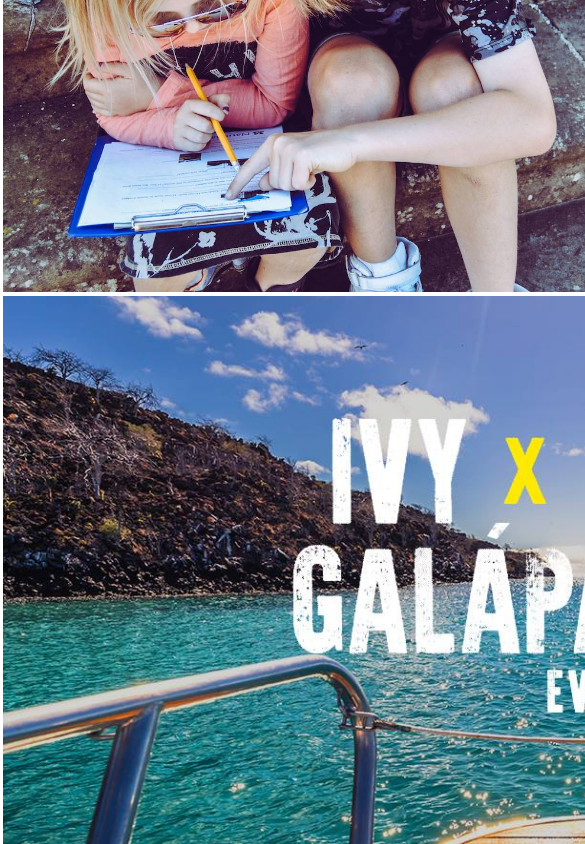
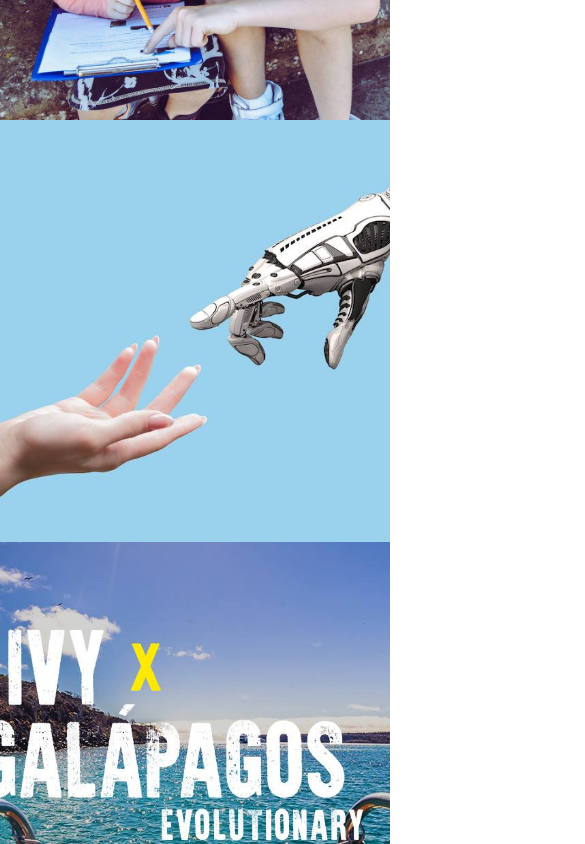
Before and after one commit to robertchen234/iris-portfolio, a React (Create React App) app: page / in a window 390 px wide. Shown: the part 920-1764 px from the top of the page, 585 px wide, since content can reach past the window. Built offline with nearby package versions, Linux system fonts and the light colour scheme.

Commit message:
mobile friendlier

```diff
--- a/src/App.css
+++ b/src/App.css
@@ -552,3 +552,213 @@ textarea {
   height: auto;
   padding: 0em 2em 0em 2em;
 }
+
+@media (max-width: 900px) {
+  html,
+  body {
+    width: 100%;
+    margin: 0px;
+    padding: 0px;
+    /* overflow-x: hidden; */
+  }
+
+  .navbar-mid {
+    display: none;
+  }
+
+  .navbar-left p {
+    padding-left: 0.5em;
+  }
+
+  .navbar-right p {
+    padding-right: 0.5em;
+  }
+
+  /* .images-container {
+    order: 2;
+    margin: auto;
+    display: flex;
+    flex-direction: column;
+  } */
+
+  .images-one,
+  .images-three,
+  .images-five {
+    display: flex;
+    flex-direction: column;
+    width: 100vw;
+    height: 100vh;
+    padding: 0em;
+  }
+
+  .images-one a,
+  .images-three a,
+  .images-five a {
+    display: flex;
+    flex-direction: column;
+    width: 100vw;
+    height: 50vh;
+  }
+
+  .images-two,
+  .images-four {
+    width: 100vw;
+    height: 50vh;
+    padding: 0em;
+  }
+
+  .images-one {
+    order: 1;
+  }
+
+  .images-two {
+    order: 2;
+  }
+
+  .images-three {
+    order: 3;
+  }
+
+  .images-four {
+    order: 4;
+  }
+
+  .images-five {
+    order: 5;
+  }
+
+  .images-odd-left,
+  .images-odd-right {
+    width: 100%;
+    height: 50vh;
+    flex: 1;
+    margin: auto;
+    object-fit: cover;
+  }
+
+  .images-odd-left {
+    padding-right: 0em;
+  }
+
+  .images-odd-right {
+    padding-left: 0em;
+  }
+
+  .images-even-center {
+    width: 100%;
+    height: 50vh;
+    margin: auto;
+    object-fit: cover;
+  }
+
+  .overlay {
+    position: absolute;
+    width: 100vw;
+    height: 50vh;
+    z-index: 1;
+    background-color: rgba(0, 0, 0, 0.5);
+    display: none;
+  }
+
+  .overlay-full {
+    width: 100vw;
+    display: none;
+  }
+
+  .overlay h2 {
+    margin: auto;
+    color: white;
+    margin-right: 0em;
+    margin-left: 0em;
+    text-align: center;
+    display: none;
+  }
+
+  .overlay .smaller-h2 {
+    margin: auto;
+    font-size: 38px;
+    text-align: center;
+    display: none;
+  }
+
+  .overlay h2 img {
+    width: 0.75em;
+    height: 0.75em;
+    display: none;
+  }
+
+  .resume,
+  .about,
+  .contact {
+    display: flex;
+    flex-direction: column;
+    margin: 1em;
+  }
+
+  .resume-one,
+  .resume-two,
+  .resume-three,
+  .resume-four {
+    flex: 1;
+    display: flex;
+    padding-bottom: 5em;
+  }
+
+  .banner-small {
+    display: none;
+  }
+
+  .about img {
+    order: 1;
+    max-width: 100%;
+    object-fit: contain;
+  }
+
+  .about blockquote {
+    order: 2;
+  }
+
+  .about-text {
+    order: 3;
+    margin: auto;
+    max-width: 90%;
+    display: flex;
+    flex-direction: column;
+  }
+
+  .about-text h2 {
+    margin: auto;
+    margin-top: 1.5em;
+    margin-bottom: 1.5em;
+  }
+
+  .about-text p {
+    margin: auto;
+    margin-bottom: -1em;
+  }
+
+  .ivy-galapagos-container,
+.ivy-summer-container {
+  margin-top: 1em;
+  margin-bottom: 1em;
+  text-align: center;
+}
+
+.ivy-galapagos-text,
+.ivy-summer-text {
+  max-width: 100%;
+}
+
+.hyperfundit-business-container {
+  margin-top: 1em;
+  display: flex;
+  flex-direction: column;
+}
+
+.hyperfundit-business-container img {
+  max-width: 100%;
+  margin: auto;
+  margin-top: 1em;
+  margin-bottom: 1em;
+}
+}
--- a/src/components/HyperfunditBusiness.js
+++ b/src/components/HyperfunditBusiness.js
@@ -20,7 +20,7 @@ const HyperfunditBusiness = () => {
       />
       <img
         className="shadow"
-        src="/assets/hyperfunditBlackBack.jpg"
+        src="/assets/hyperfunditBlackBack.png"
         alt="hyperfundit black back"
       />
     </div>
```
